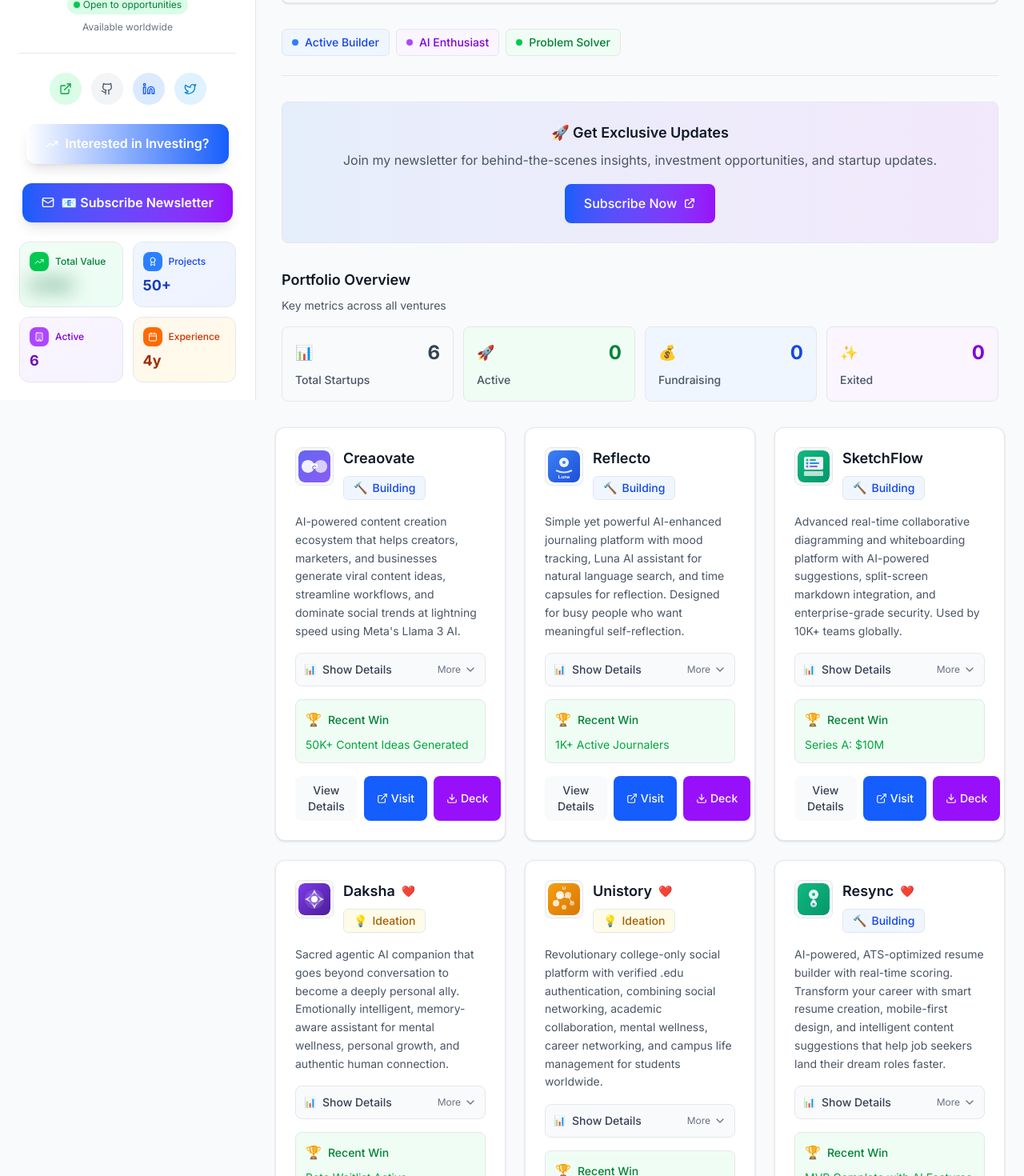
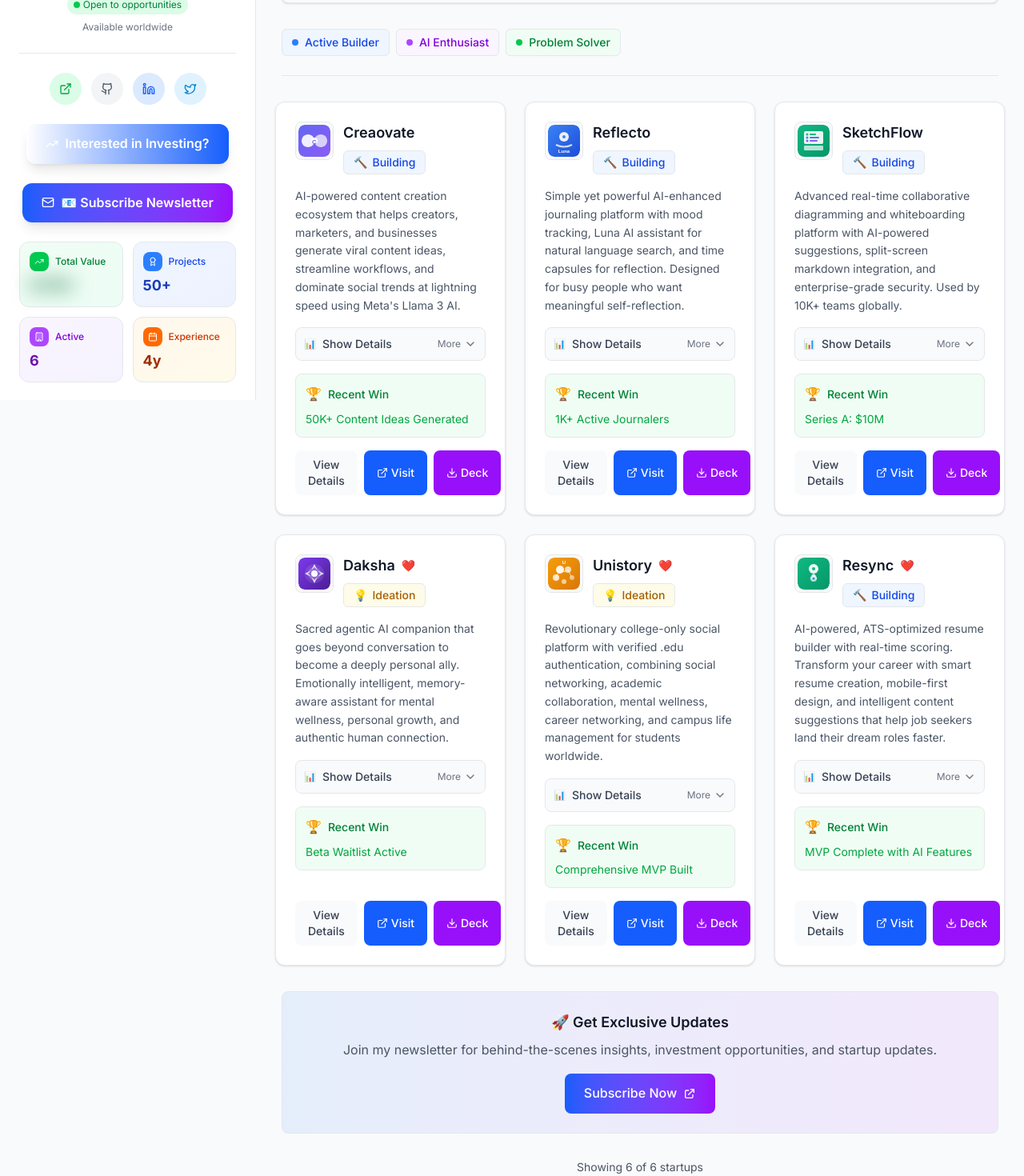
Before and after one commit to SH20RAJ/startups, a Next.js app: page / in a window 1280 px wide. Shown: the part 300-1770 px from the top of the page at 80% size. Built offline with nearby package versions, Linux system fonts and the light colour scheme.

Commit message:
feat: Update Daksha website and pitch deck links to new domain; minor formatting adjustments in various components

```diff
--- a/src/app/page.tsx
+++ b/src/app/page.tsx
@@ -24,22 +24,6 @@
       <div className="space-y-8">
         {/* Header Section */}
         <HomeHeader />
-
-        {/* Stats Overview */}
-        <HomeStats startups={STARTUPS_DATA} />
-
-        {/* Filters - Hidden for now */}
-        {/* <ModernFilters
-          filters={filters}
-          onPhaseChange={setPhaseFilter}
-          onIndustryChange={setIndustryFilter}
-          onFundingStageChange={setFundingStageFilter}
-          onNeedsFundingChange={setNeedsFundingFilter}
-          onSearchChange={setSearchQuery}
-          onClearAll={clearAllFilters}
-          activeFiltersCount={activeFiltersCount}
-        /> */}
-
         {/* Startups Grid */}
         <motion.div
           initial={{ opacity: 0 }}
@@ -88,6 +72,22 @@
             </div>
           )}
         </motion.div>
+        {/* Stats Overview */}
+        <HomeStats startups={STARTUPS_DATA} />
+
+        {/* Filters - Hidden for now */}
+        {/* <ModernFilters
+          filters={filters}
+          onPhaseChange={setPhaseFilter}
+          onIndustryChange={setIndustryFilter}
+          onFundingStageChange={setFundingStageFilter}
+          onNeedsFundingChange={setNeedsFundingFilter}
+          onSearchChange={setSearchQuery}
+          onClearAll={clearAllFilters}
+          activeFiltersCount={activeFiltersCount}
+        /> */}
+
+
 
         {/* Results Footer */}
         {filteredStartups.length > 0 && (
--- a/src/components/home/HomeHeader.tsx
+++ b/src/components/home/HomeHeader.tsx
@@ -58,26 +58,7 @@
       {/* Notion-style divider */}
       <div className="w-full h-px bg-gray-200 dark:bg-gray-700 mb-8"></div>
 
-      {/* Newsletter CTA */}
-      <div className="bg-gradient-to-r from-blue-500/10 to-purple-500/10 border border-blue-200 dark:border-blue-800 rounded-lg p-6 text-center mb-8">
-        <h3 className="text-lg font-semibold text-gray-900 dark:text-gray-100 mb-2">
-          🚀 Get Exclusive Updates
-        </h3>
-        <p className="text-gray-600 dark:text-gray-400 mb-4">
-          Join my newsletter for behind-the-scenes insights, investment opportunities, and startup updates.
-        </p>
-        <a
-          href="https://sh20raj.substack.com/"
-          target="_blank"
-          rel="noopener noreferrer"
-          className="inline-flex items-center gap-2 px-6 py-3 bg-gradient-to-r from-blue-600 to-purple-600 text-white font-medium rounded-lg hover:opacity-90 transition-opacity"
-        >
-          Subscribe Now
-          <svg className="w-4 h-4" fill="none" stroke="currentColor" viewBox="0 0 24 24">
-            <path strokeLinecap="round" strokeLinejoin="round" strokeWidth={2} d="M10 6H6a2 2 0 00-2 2v10a2 2 0 002 2h10a2 2 0 002-2v-4M14 4h6m0 0v6m0-6L10 14" />
-          </svg>
-        </a>
-      </div>
+
     </motion.div>
   );
 }
--- a/src/components/home/HomeStats.tsx
+++ b/src/components/home/HomeStats.tsx
@@ -56,17 +56,17 @@
       className="max-w-4xl mx-auto"
     >
       {/* Notion-style database view header */}
-      <div className="mb-4">
+      {/* <div className="mb-4">
         <h2 className="text-lg font-semibold text-gray-900 dark:text-gray-100 mb-2">
           Portfolio Overview
         </h2>
         <p className="text-sm text-gray-600 dark:text-gray-400">
           Key metrics across all ventures
         </p>
-      </div>
+      </div> */}
 
       {/* Notion-style cards grid */}
-      <div className="grid grid-cols-2 md:grid-cols-4 gap-3">
+      {/* <div className="grid grid-cols-2 md:grid-cols-4 gap-3">
         {stats.map((stat, index) => (
           <motion.div
             key={stat.label}
@@ -88,7 +88,29 @@
             </div>
           </motion.div>
         ))}
+      </div> */}
+
+       {/* Newsletter CTA */}
+      <div className="bg-gradient-to-r from-blue-500/10 to-purple-500/10 border border-blue-200 dark:border-blue-800 rounded-lg p-6 text-center mb-8">
+        <h3 className="text-lg font-semibold text-gray-900 dark:text-gray-100 mb-2">
+          🚀 Get Exclusive Updates
+        </h3>
+        <p className="text-gray-600 dark:text-gray-400 mb-4">
+          Join my newsletter for behind-the-scenes insights, investment opportunities, and startup updates.
+        </p>
+        <a
+          href="https://sh20raj.substack.com/"
+          target="_blank"
+          rel="noopener noreferrer"
+          className="inline-flex items-center gap-2 px-6 py-3 bg-gradient-to-r from-blue-600 to-purple-600 text-white font-medium rounded-lg hover:opacity-90 transition-opacity"
+        >
+          Subscribe Now
+          <svg className="w-4 h-4" fill="none" stroke="currentColor" viewBox="0 0 24 24">
+            <path strokeLinecap="round" strokeLinejoin="round" strokeWidth={2} d="M10 6H6a2 2 0 00-2 2v10a2 2 0 002 2h10a2 2 0 002-2v-4M14 4h6m0 0v6m0-6L10 14" />
+          </svg>
+        </a>
       </div>
+
     </motion.div>
   );
 }
--- a/src/components/startup/StartupDetailPage.tsx
+++ b/src/components/startup/StartupDetailPage.tsx
@@ -206,11 +206,10 @@
             <button
               key={tab.id}
               onClick={() => setActiveTab(tab.id)}
-              className={`px-4 md:px-6 py-4 font-medium text-sm transition-colors whitespace-nowrap ${
-                activeTab === tab.id
+              className={`px-4 md:px-6 py-4 font-medium text-sm transition-colors whitespace-nowrap ${activeTab === tab.id
                   ? 'text-orange-600 border-b-2 border-orange-600 bg-orange-50 dark:bg-orange-900/20'
                   : 'text-gray-600 hover:text-gray-900 dark:text-gray-400 dark:hover:text-gray-200 hover:bg-gray-50 dark:hover:bg-gray-800/50'
-              }`}
+                }`}
             >
               {tab.label}
             </button>
--- a/src/constants/founder/data.ts
+++ b/src/constants/founder/data.ts
@@ -142,7 +142,7 @@
     teamSize: 1,
     industry: "AI/ML",
     logo: "/logos/daksha.svg",
-    website: "https://daksha.pages.dev",
+    website: "https://daksha.live",
     location: "Remote",
     monthlyRevenue: "$0",
     growthRate: "Pre-launch",
@@ -153,7 +153,7 @@
       growth: "Development"
     },
     needsFunding: true,
-    pitchDeckUrl: "https://daksha.pages.dev/PITCH.pdf"
+    pitchDeckUrl: "https://daksha.live/PITCH.pdf"
   },
   {
     id: 5,
--- a/startups/daksha.md
+++ b/startups/daksha.md
@@ -1,8 +1,8 @@
 # Daksha
 
-**Website:** https://daksha.pages.dev/
-**Pitch Deck (PDF):** https://daksha.pages.dev/PITCH.pdf
-Here’s a **Pitch** and a **Detailed Product Page** draft for [Daksha](https://daksha.pages.dev/):
+**Website:** https://daksha.live/
+**Pitch Deck (PDF):** https://daksha.live/PITCH.pdf
+Here’s a **Pitch** and a **Detailed Product Page** draft for [Daksha](https://daksha.live/):
 
 ---
 
@@ -58,7 +58,7 @@
 
 ## 🚀 Try Daksha
 
-👉 [Start Your Journey](https://daksha.pages.dev/)
+👉 [Start Your Journey](https://daksha.live/)
 
 ---
 
```
Also changed, not shown: src/app/globals.css (+77 -28 lines), src/components/startup/ModernStartupCard.tsx (+4 -4 lines), src/app/about/page.tsx (line endings or trailing spaces), src/app/startups/resync/page.tsx (line endings or trailing spaces), src/components/layout/Navbar.tsx (line endings or trailing spaces).
